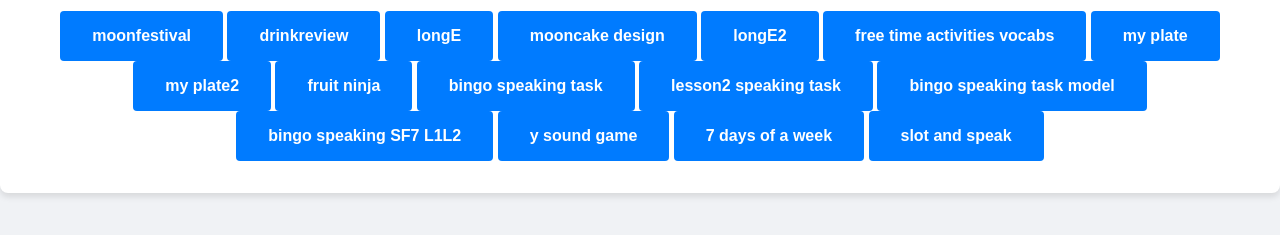
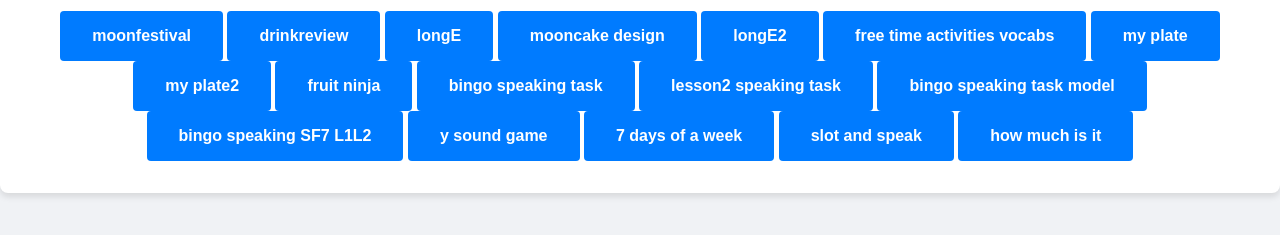
Before and after one commit to kaiyun-art/course, a plain HTML site: page index.html in a window 1280 px wide. Shown: the part 359-594 px from the top of the page. Drawn offline with Linux system fonts and the light colour scheme.

Commit message:
Update index.html

```diff
--- a/index.html
+++ b/index.html
@@ -59,6 +59,7 @@
  <a href="popit y sound game.html">y sound game</a>
  <a href="turkeys spells 7 days in a week.html">7 days of a week</a>
  <a href="how much game.html">slot and speak</a>
+ <a href="food slot machine.html">how much is it</a>
  </div>
 </body>
 </html>
```
